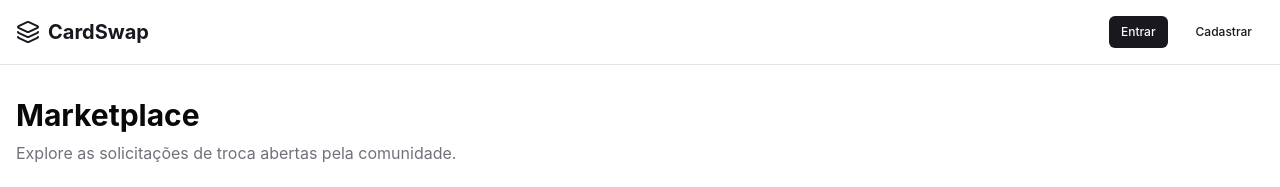
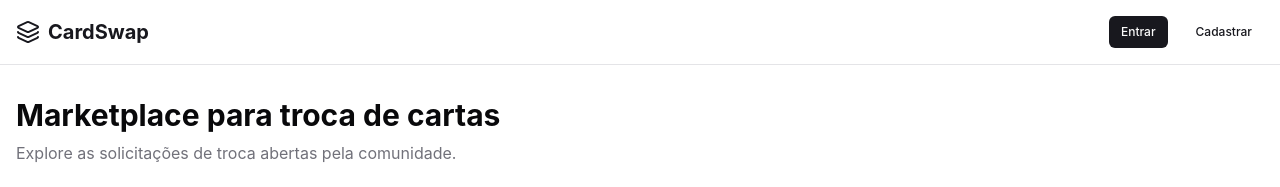
Before and after one commit to zehguilherme/teste-inmeta-cards-marketplace, a Vue app: page / in a window 1280 px wide. Shown: the top 187 px of the page. Built offline with nearby package versions, Linux system fonts and the light colour scheme; no server answers.

Commit message:
Alteração no título da página Home

```diff
--- a/src/pages/Home.vue
+++ b/src/pages/Home.vue
@@ -13,7 +13,7 @@
 
     <div class="mx-auto max-w-342">
       <div class="mb-10 flex flex-col gap-2">
-        <h1 class="text-black2 text-3xl font-bold">Marketplace</h1>
+        <h1 class="text-black2 text-3xl font-bold">Marketplace para troca de cartas</h1>
 
         <p class="text-gray2 text-[16px]">
           Explore as solicitações de troca abertas pela comunidade.
```
